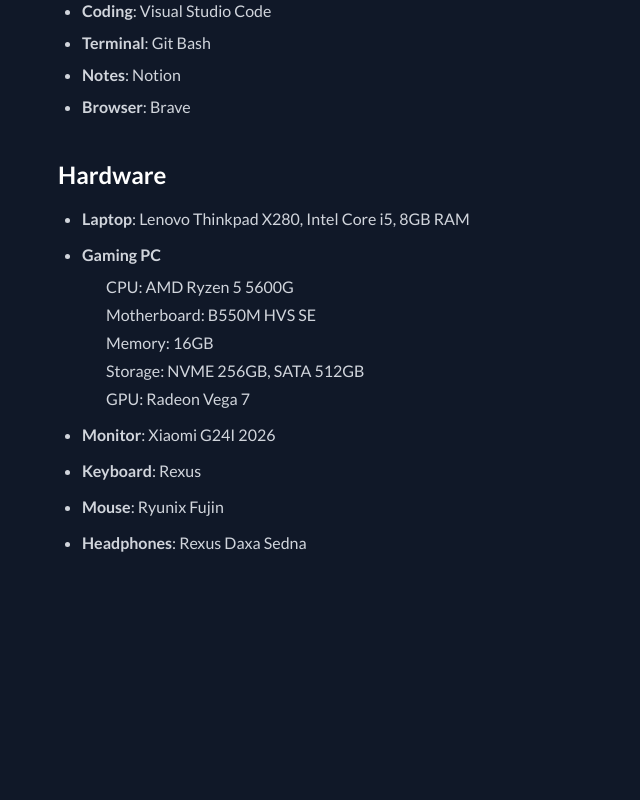
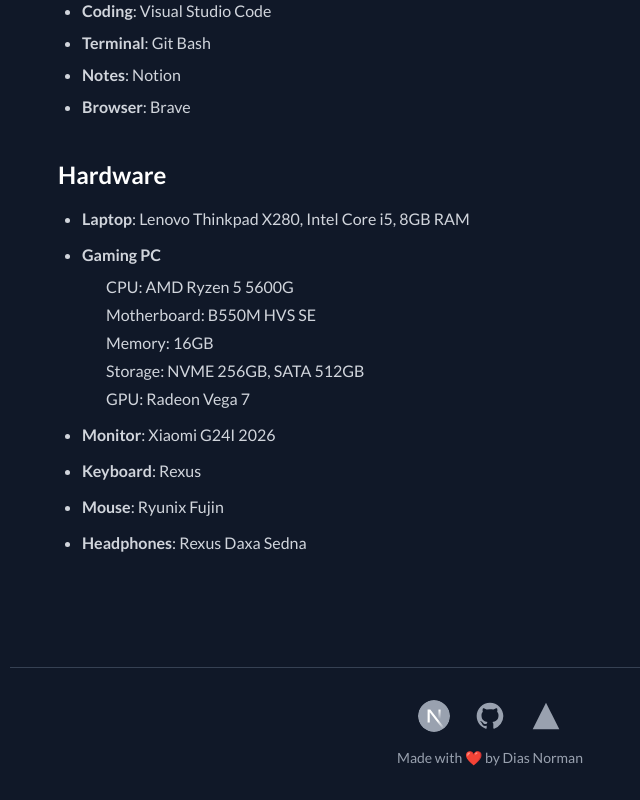
Before and after one commit to diasoy/profile, a Next.js app: page / in a window 1280 px wide. Shown: the part 1272-2072 px from the top of the page, without its empty margins (310-950 px from the left). Before the commit the page ends 1939 px from the top, so only its background shows below. Built offline with nearby package versions, Linux system fonts and the light colour scheme.

Commit message:
feat: add Footer component to layout and enhance footer design with social links

```diff
--- a/src/app/layout.tsx
+++ b/src/app/layout.tsx
@@ -2,6 +2,7 @@
 import { Lato } from "next/font/google";
 import "./globals.css";
 import Navbar from "@/layout/navbar";
+import Footer from "@/layout/footer";
 
 
 const lato = Lato({
@@ -30,6 +31,9 @@
         <div className="lg:ml-80 pt-20 lg:pt-0">
           {children}
         </div>
+        <div className="lg:ml-80">
+          <Footer />
+        </div>
       </body>
     </html>
   );
--- a/src/layout/footer.tsx
+++ b/src/layout/footer.tsx
@@ -1,14 +1,62 @@
-import React from 'react'
+import Link from "next/link";
 
 const Footer = () => {
   return (
-        <footer className="bg-white dark:bg-gray-900 border-t border-gray-200 dark:border-gray-700">
-          <div className="mx-auto max-w-7xl px-4 py-6 text-center">
-            <p className="text-sm text-gray-500 dark:text-gray-400">
-              &copy; {new Date().getFullYear()} dias.dev. All rights reserved.
-            </p>
+    <footer className="bg-white dark:bg-gray-900 border-t border-gray-200 dark:border-gray-700 ">
+      <div className="mx-auto max-w-5xl px-6 lg:px-12 py-8">
+        <div className="flex flex-col items-center gap-4">
+          <div className="flex items-center gap-6">
+            <Link
+              href="https://nextjs.org"
+              target="_blank"
+              className="text-gray-500 dark:text-gray-400 hover:text-gray-900 dark:hover:text-white transition-colors"
+            >
+              <svg className="w-8 h-8" viewBox="0 0 180 180" fill="currentColor">
+                <mask id="mask0_408_139" style={{ maskType: 'alpha' }} maskUnits="userSpaceOnUse" x="0" y="0" width="180" height="180">
+                  <circle cx="90" cy="90" r="90" fill="black"/>
+                </mask>
+                <g mask="url(#mask0_408_139)">
+                  <circle cx="90" cy="90" r="90" fill="currentColor"/>
+                  <path d="M149.508 157.52L69.142 54H54V125.97H66.1136V69.3836L139.999 164.845C143.333 162.614 146.509 160.165 149.508 157.52Z" fill="url(#paint0_linear_408_139)"/>
+                  <rect x="115" y="54" width="12" height="72" fill="url(#paint1_linear_408_139)"/>
+                </g>
+                <defs>
+                  <linearGradient id="paint0_linear_408_139" x1="109" y1="116.5" x2="144.5" y2="160.5" gradientUnits="userSpaceOnUse">
+                    <stop stopColor="white"/>
+                    <stop offset="1" stopColor="white" stopOpacity="0"/>
+                  </linearGradient>
+                  <linearGradient id="paint1_linear_408_139" x1="121" y1="54" x2="120.799" y2="106.875" gradientUnits="userSpaceOnUse">
+                    <stop stopColor="white"/>
+                    <stop offset="1" stopColor="white" stopOpacity="0"/>
+                  </linearGradient>
+                </defs>
+              </svg>
+            </Link>
+            <Link
+              href="https://github.com/diasoy"
+              target="_blank"
+              className="text-gray-500 dark:text-gray-400 hover:text-gray-900 dark:hover:text-white transition-colors"
+            >
+              <svg className="w-8 h-8" fill="currentColor" viewBox="0 0 24 24">
+                <path fillRule="evenodd" d="M12 2C6.477 2 2 6.484 2 12.017c0 4.425 2.865 8.18 6.839 9.504.5.092.682-.217.682-.483 0-.237-.008-.868-.013-1.703-2.782.605-3.369-1.343-3.369-1.343-.454-1.158-1.11-1.466-1.11-1.466-.908-.62.069-.608.069-.608 1.003.07 1.531 1.032 1.531 1.032.892 1.53 2.341 1.088 2.91.832.092-.647.35-1.088.636-1.338-2.22-.253-4.555-1.113-4.555-4.951 0-1.093.39-1.988 1.029-2.688-.103-.253-.446-1.272.098-2.65 0 0 .84-.27 2.75 1.026A9.564 9.564 0 0112 6.844c.85.004 1.705.115 2.504.337 1.909-1.296 2.747-1.027 2.747-1.027.546 1.379.202 2.398.1 2.651.64.7 1.028 1.595 1.028 2.688 0 3.848-2.339 4.695-4.566 4.943.359.309.678.92.678 1.855 0 1.338-.012 2.419-.012 2.747 0 .268.18.58.688.482A10.019 10.019 0 0022 12.017C22 6.484 17.522 2 12 2z" clipRule="evenodd"/>
+              </svg>
+            </Link>
+            <Link
+              href="https://vercel.com"
+              target="_blank"
+              className="text-gray-500 dark:text-gray-400 hover:text-gray-900 dark:hover:text-white transition-colors"
+            >
+              <svg className="w-8 h-8" fill="currentColor" viewBox="0 0 24 24">
+                <path d="M12 2L2 22h20L12 2z"/>
+              </svg>
+            </Link>
           </div>
-        </footer>
+          <p className="text-sm text-gray-600 dark:text-gray-400">
+            Made with <span className="text-red-500">❤️</span> by Dias Norman
+          </p>
+        </div>
+      </div>
+    </footer>
   )
 }
 
```
